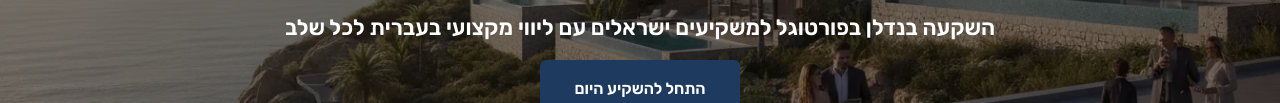
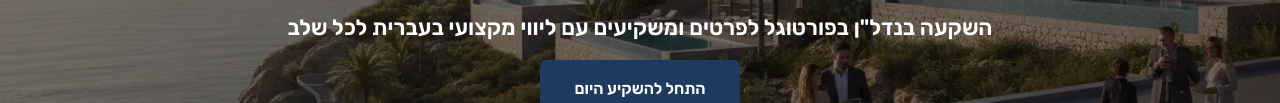
Before and after one commit to slipwoker/zappy-website-316391eb-df30-4796-b40f-25fd3faf4e37, a plain HTML site: page index.html in a window 1280 px wide. Shown: the part 384-487 px from the top of the page. Drawn offline with Linux system fonts and the light colour scheme; no server answers.

Commit message:
Update text content: "השקעה בנדלן בפורטוגל למשקיעים ישראלים עם ליווי מקצ..." → "השקעה בנדל"ן בפורטוגל לפרטים ומשקיעים  עם ליווי מק..."

```diff
--- a/index.html
+++ b/index.html
@@ -311,7 +311,7 @@
     <div class="hero-overlay"></div>
     <div class="hero-content">
       <h1>רכישת נכסים בפורטוגל עם עליות ערך ותשואה שנתית.</h1>
-      <h3>השקעה בנדלן בפורטוגל למשקיעים ישראלים עם ליווי מקצועי בעברית לכל שלב</h3>
+      <h3>השקעה בנדל"ן בפורטוגל לפרטים ומשקיעים  עם ליווי מקצועי בעברית לכל שלב</h3>
       <a href="/contact" class="btn-hero">התחל להשקיע היום</a>
     </div>
   </section>
```
Also changed, not shown: public/index.html (+1 -1 lines).
